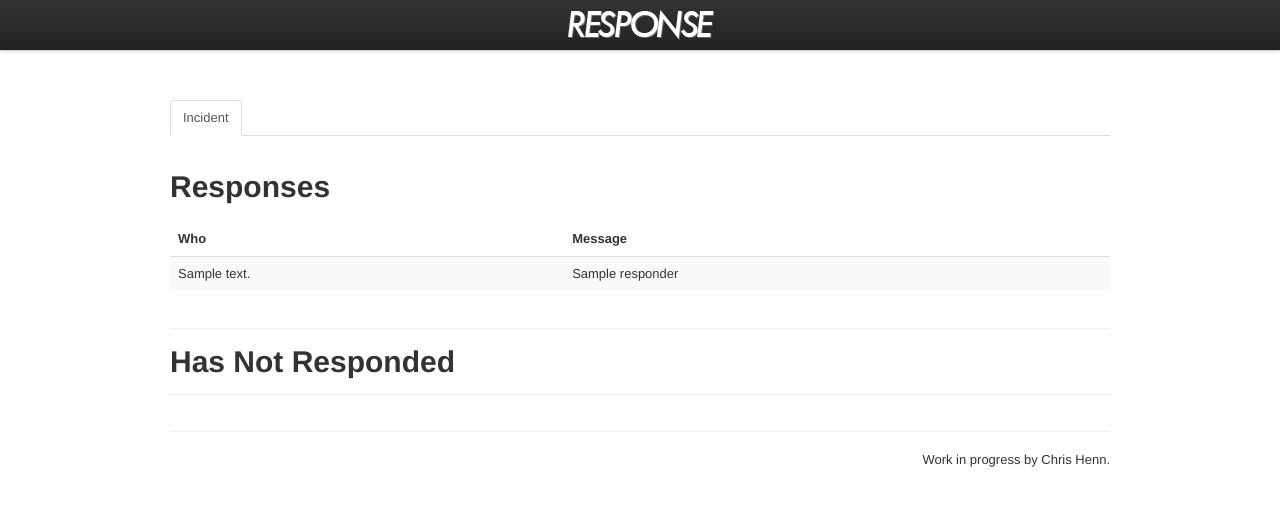
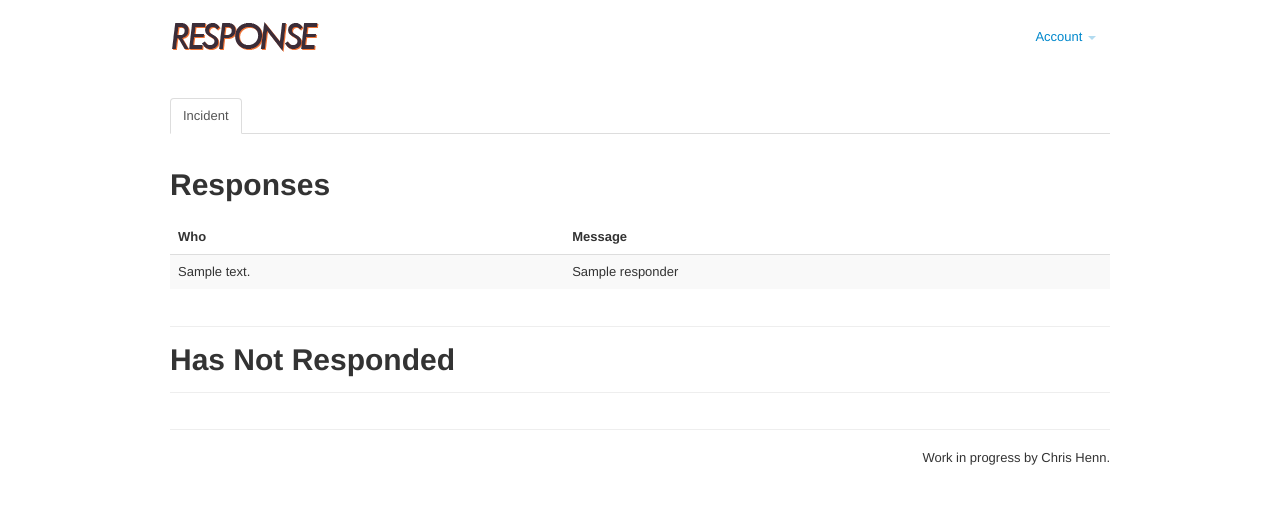
Before and after one commit to chnn/response, a Flask app: template templates/index.html in a window 1280 px wide. Shown: the top 506 px of the page. Run offline with Flask 2, Linux system fonts and the light colour scheme; the template is opened without the code that fills it: most values are stand-ins (such as "Sample title", 1, 10 or a date in 2020); some libraries are stand-ins or nearby versions.

Commit message:
Interface tweaks

```diff
--- a/static/css/screen.css
+++ b/static/css/screen.css
@@ -1,14 +1,10 @@
 @import "bootstrap.min.css";
-body {
-  margin: 100px 0 0 0;
-}
-.navbar-inner {
-  height: 40px;
-  padding: 5px;
+.header {
+  margin: 20px 0 40px 0;
 }
 #logo {
-  display: block;
-  margin: 3px auto;
+  display: inline-block;
+  margin: 0;
   padding: 0;
   width: 149px;
   height: 33px;
@@ -20,6 +16,3 @@ body {
 .table {
   margin: 20px 0;
 }
-.navbar .nav {
-  margin-top: 7px;
-}
--- a/static/less/screen.less
+++ b/static/less/screen.less
@@ -1,17 +1,12 @@
 @import "bootstrap.min.css";
 
-body {
-    margin: 100px 0 0 0;
-}
-
-.navbar-inner {
-    height: 40px;
-    padding: 5px;
+.header {
+    margin: 20px 0 40px 0;
 }
 
 #logo {
-    display: block;
-    margin: 3px auto;
+    display: inline-block;
+    margin: 0;
     padding: 0;
     width: 149px;
     height: 33px;
@@ -24,7 +19,3 @@ body {
 .table {
     margin: 20px 0;
 }
-
-.navbar .nav {
-    margin-top: 7px;
-}
--- a/templates/index.html
+++ b/templates/index.html
@@ -7,24 +7,19 @@
     <script data-main="{{ url_for('static', filename='js/main') }}" src="{{ url_for('static', filename='js/require-jquery.js') }}"></script>
 </head>
 <body>
-    <div class="container">
-        <div class="navbar navbar-fixed-top">
-            <div class="navbar-inner">
-                <a id="logo" href="#"></a>
-                <!-- <ul class="nav pull-right"> -->
-                <!--     <li class="dropdown"> -->
-                <!--         <a href="#" class="dropdown-toggle" data-toggle="dropdown">Account <b class="caret"></b></a> -->
-                <!--         <ul class="dropdown-menu"> -->
-                <!--             <li><a href="#profile">Profile</a></li> -->
-                <!--             <li><a href="#logout">Log Out</a></li> -->
-                <!--         </ul> -->
-                <!--     </li> -->
-                <!-- </ul> -->
-            </div>
-        </div>
-    </div>
-
-    <div class="container">
+        <div class="container">
+    <header class="header">
+            <a id="logo" href="#"></a>
+            <ul class="nav nav-pills pull-right">
+                <li class="dropdown">
+                    <a href="#" class="dropdown-toggle" data-toggle="dropdown">Account <b class="caret"></b></a>
+                    <ul class="dropdown-menu">
+                        <li><a href="#profile">Profile</a></li>
+                        <li><a href="#logout">Log Out</a></li>
+                    </ul>
+                </li>
+            </ul>
+    </header>
 
             <ul class="nav nav-tabs" id="incident-tabs">
                 <li class="active"><a href="#incident-a" data-toggle="tab">Incident</a></li>
```
Also changed, not shown: static/img/logo.png.
